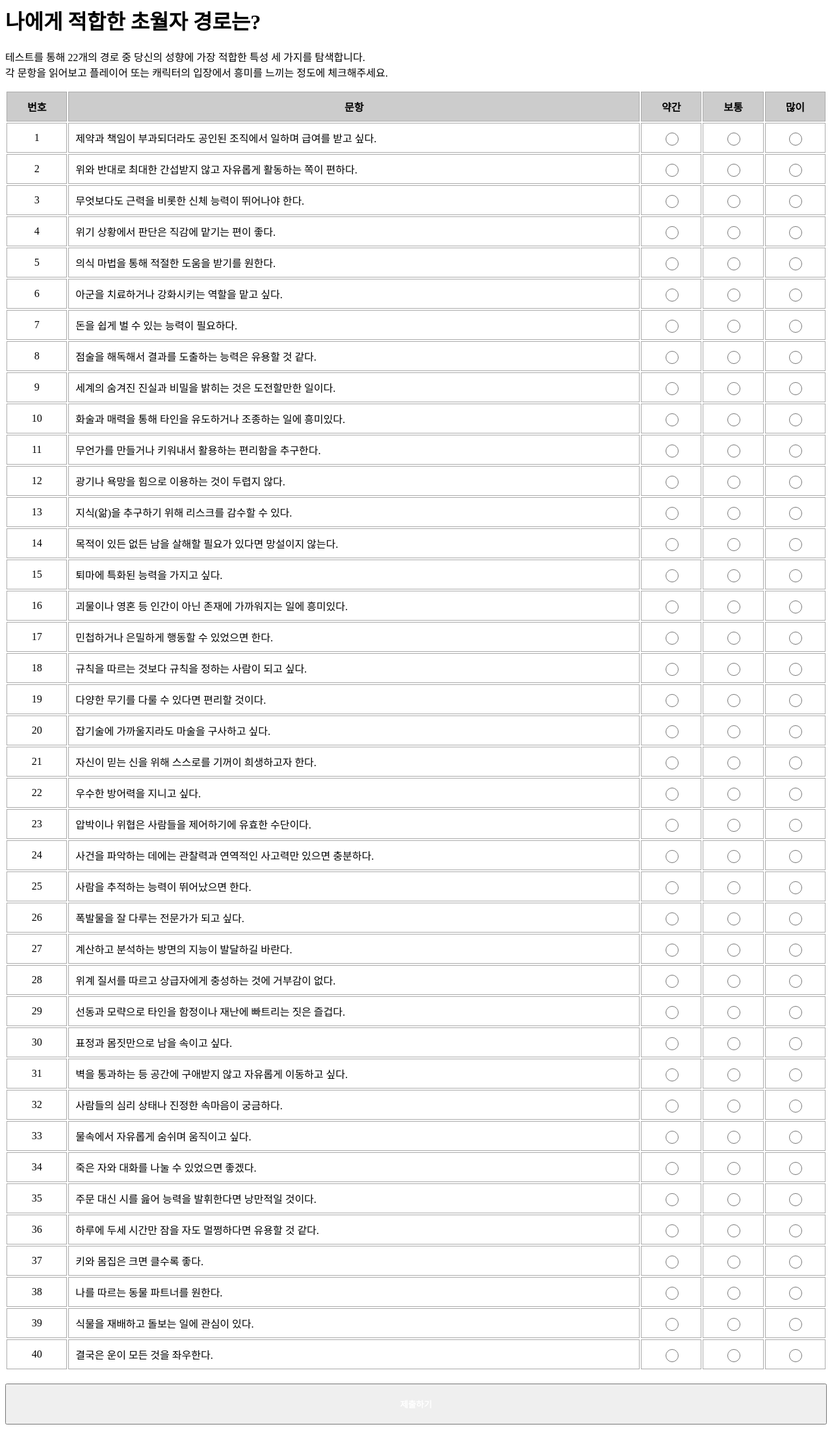
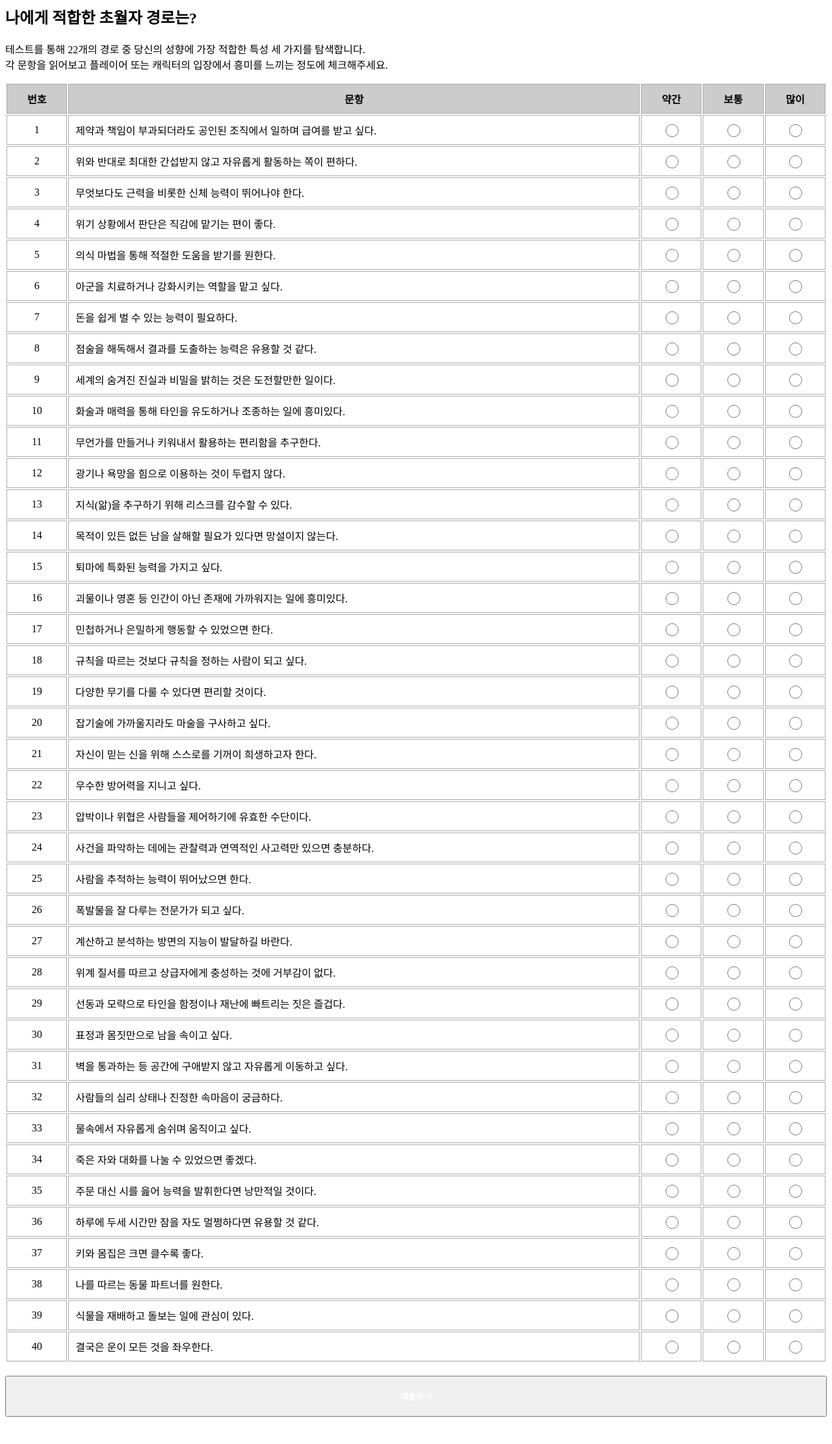
Before and after one commit to izpew/lotm, a Jekyll site: the page _chapters/html/pathway_test.html, which Jekyll copies as it is, in a window 1280 px wide. Shown: the whole page at 65% size. Built offline with Jekyll 4.4.1, drawn with Linux system fonts in a browser that asks for light colours.

```diff
--- a/_chapters/html/pathway_test.html
+++ b/_chapters/html/pathway_test.html
@@ -41,7 +41,7 @@
 </head>
 <body>
 
-  <h1>나에게 적합한 초월자 경로는?</h1>
+  <h2>나에게 적합한 초월자 경로는?</h2>
   <p>테스트를 통해 22개의 경로 중 당신의 성향에 가장 적합한 특성 세 가지를 탐색합니다.<br>각 문항을 읽어보고 플레이어 또는 캐릭터의 입장에서 흥미를 느끼는 정도에 체크해주세요.</p>
 
   <form id="surveyForm">
```
